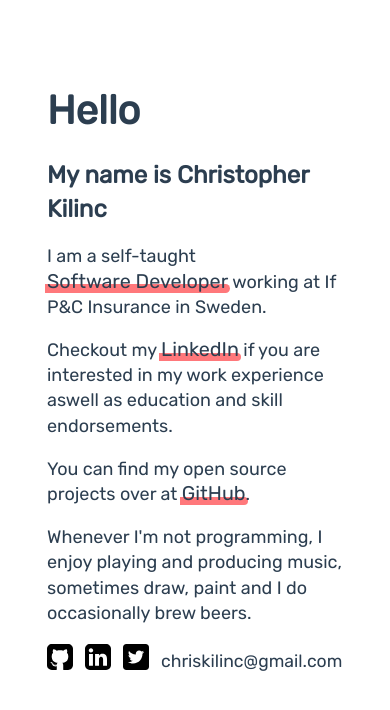
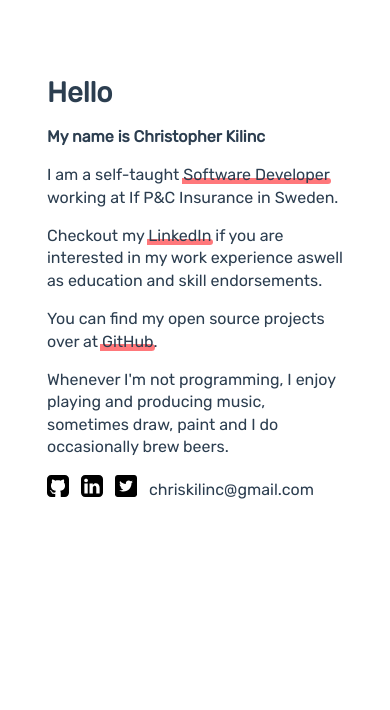
Before and after one commit to chriskilinc/chriskilinc-vue, a Vue app: page / in a window 390 px wide. Shown: the top 710 px of the page. Built offline with nearby package versions, Linux system fonts and the light colour scheme.

Commit message:
Improved Responsiveness

```diff
--- a/src/App.vue
+++ b/src/App.vue
@@ -37,22 +37,35 @@
   h1 {
     font-size: 2.5em;
     margin-bottom: 0;
+    @media screen and (max-width: 450px) {
+      font-size: 1.75em;
+    }
   }
 
   h2 {
     margin-bottom: 0;
+    @media screen and (max-width: 450px) {
+      font-size: 1em;
+    }
   }
 
   p {
     font-size: 18px;
     max-width: 32em;
+    @media screen and (max-width: 450px) {
+      font-size: 1em;
+    }
   }
 
   a {
     text-decoration: none;
-    font-size: 1.1em;
+    font-size: 1em;
     line-height: 1;
     color: inherit;
+
+    @media screen and (max-width: 450px) {
+      font-size: 1em;
+    }
 
     &.highlighted:hover {
       .highlightedSelected();
--- a/src/components/SocialRow.vue
+++ b/src/components/SocialRow.vue
@@ -69,9 +69,13 @@
   }
 
   img {
-    height: 26px;
+    width: 26px;
     height: 26px;
     padding: 0 0 4px 0;
+    @media screen and (max-width: 450px) {
+      width: 22px;
+      height: 22px;
+    }
   }
 
   .selectRules() {
```
